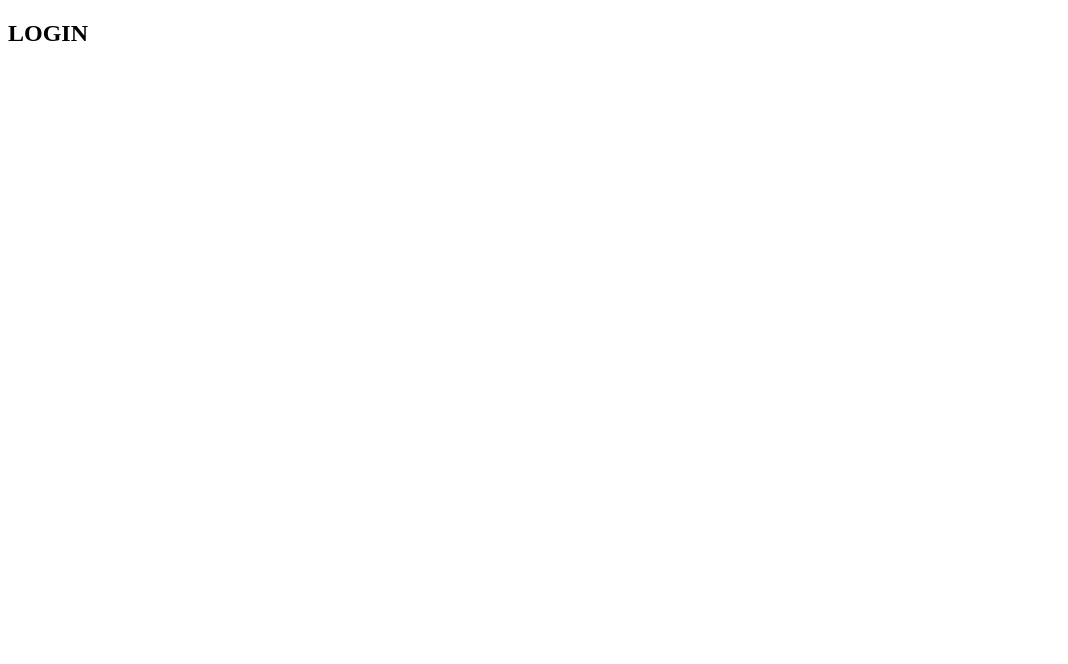
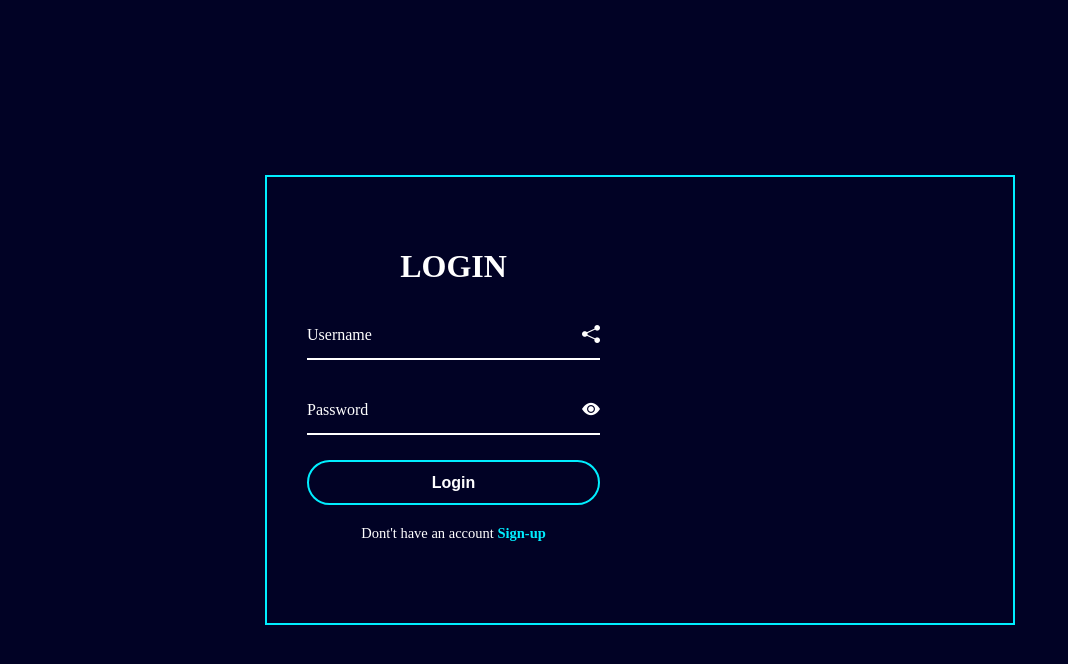
Before and after one commit to DEFOUH/desmond-main, a plain HTML site: page login form/index.html in a window 1280 px wide. Shown: the whole page, without its empty margins (0-1068 px from the left). Drawn offline with nearby package versions, Linux system fonts and the light colour scheme.

Commit message:
new commit

```diff
--- a/login form/index.html
+++ b/login form/index.html
@@ -4,14 +4,31 @@
     <meta charset="UTF-8">
     <meta name="viewport" content="width=device-width, initial-scale=1.0">
     <title>Document</title>
+    <link rel="stylesheet" href="https://cdn.jsdelivr.net/npm/bootstrap-icons@1.11.3/font/bootstrap-icons.min.css">
+    <link rel="stylesheet" href="style.css">
 </head>
 <body>
 
     <div class="wrapper">
         <div class="form-box login">
             <h2>LOGIN</h2>
+            <form action="#">
+                <div class="input-box">
+                    <input type="text" name="" id="username" required>
+                    <label for="">Username</label>
+                    <i class="bi bi-share-fill"></i>
+                </div>
+                <div class="input-box">
+                    <input type="password" name="" id="password" required>
+                    <label for="">Password</label>
+                    <i class="bi bi-eye-fill"></i>
+                </div>
+                <button class="btn" type="submit">Login</button>
+                <div class="logreg-link">
+                    <p>Dont't have an account <a href="#" class="register-link">Sign-up</a></p>
+                </div>
+            </form>
         </div>
-
     </div>
 </body>
 </html>
--- a/login form/style.css
+++ b/login form/style.css
@@ -0,0 +1,125 @@
+*{
+    margin: 0;
+    padding: 0;
+    box-sizing: border-box;
+}
+body{
+    display: flex;
+    justify-content: center;
+    min-height: 100vh;
+    background: rgb(1, 2, 37);
+    align-items: center;
+}
+.wrapper{
+    position: relative;
+    width: 750px;
+    height: 450px;
+    background: transparent;
+    border: 2px solid #0ef;
+}
+
+.wrapper .form-box{
+    position: relative;
+    top: 0;
+    width: 50%;
+    height: 100%;
+    display: flex;
+    flex-direction: column;
+    justify-content: center;
+}
+
+.wrapper .form-box.login{
+    left: 0;
+    padding: 0 40px;
+}
+
+.form-box h2{
+    font-size: 32px;
+    color: #fff;
+    text-align: center;
+}
+.form-box .input-box{
+    position: relative;
+    width: 100%;
+    height: 50px;
+    margin: 25px 0;
+}
+.input-box input{
+    width: 100%;
+    height: 100%;
+    background: transparent;
+    border: none;
+    outline: none;
+    border-bottom: 2px solid #fff;
+    transition: .5s;
+    font-size: 16px;
+    color: #fff;
+    font-weight: 600;
+    padding-right: 23px;
+}
+.input-box input:focus,
+.input-box input:valid{
+    border-bottom-color: #0ef;
+}
+
+.input-box label{
+    position: absolute;
+    top: 50%;
+    left: 0;
+    transform: translateY(-50%);
+    font-size: 16px;
+    color: #fff;
+    pointer-events: none;
+    transition: .5s;
+}
+
+.input-box input:focus~label,
+.input-box input:valid~label{
+    top: -5px;
+    color: #0ef;
+}
+
+.input-box i{
+    position: absolute;
+    top: 50%;
+    right: 0;
+    transform: translateY(-50%);
+    font-size: 18px;
+    color: #fff;
+    transition: .5s;
+}
+.input-box input:focus~i,
+.input-box input:valid~i{
+    color: #0ef;
+}
+
+.btn{
+    position: relative;
+    width: 100%;
+    height: 45px;
+    background: transparent;
+    border: 2px solid #0ef;
+    outline: none;
+    border-radius: 40px;
+    cursor: pointer;
+    font-size: 16px;
+    color: #fff;
+    font-weight: 600;
+}
+
+.form-box .logreg-link{
+    font-size: 14.5px;
+    color: #fff;
+    text-align: center;
+    margin: 20px 0 10px;
+}
+
+.logreg-link p a{
+    color: #0ef;
+    text-decoration: none;
+    font-weight: 600;
+}
+
+.logreg-link p a:hover{
+    text-decoration: underline;
+}
--- /dev/null
+++ b/pop-up/style.css
@@ -0,0 +1,63 @@
+*{
+    margin: 0;
+    padding: 0;
+    box-sizing: border-box;
+}
+.container{
+    width: 100%;
+    height: 100vh;
+    background: gray;
+    display: flex;
+    align-items: center;
+    justify-content: center;
+}
+.btn{
+    padding: 10px 60px;
+    background: #fff;
+    border: 0;
+    outline: none;
+    cursor: pointer;
+    font-size: 22px;
+    font-weight: 50px;
+    border-radius: 30px;
+}
+.popup{
+    width: 400px;
+    background: #aca8a8;
+    border-radius: 6px;
+    position: absolute;
+    top: 0;
+    left: 50%;
+    transform: translate(-50%, -50%)scale(0.1);
+    text-align: center;
+    padding: 0 30px 30px;
+    color: grey;
+    display: none;
+    transition: 10s;
+}
+
+.popup img{
+    width: 100px;
+    margin-top: -30px;
+    box-shadow: 0 2px 5px rgba(0, 0, 0, 0.2);
+    height: 100px;
+    border-radius: 100px;
+}
+.popup h2{
+    font-size: 38px;
+    font-weight: 500;
+    margin: 30px 0 10px;
+}
+.popup button{
+    width: 100%;
+    margin-top: 50px;
+    padding: 10px 0;
+    background: rgb(106, 106, 250);
+    columns: #fff;
+    border: 0;
+    outline: none;
+    font-size: 18px;
+    border-radius: 4px;
+    cursor: pointer;
+    box-shadow: 0 5px 5px rgba(0, 0, 0, 0.2);
+}
```
Also changed, not shown: navigation bar/index.html (+8 -0 lines), pop-up/app.js (added, +15 -0 lines), pop-up/index.html (added, +24 -0 lines), pop-up/image/IMG_20210725_120239.jpg (added).
